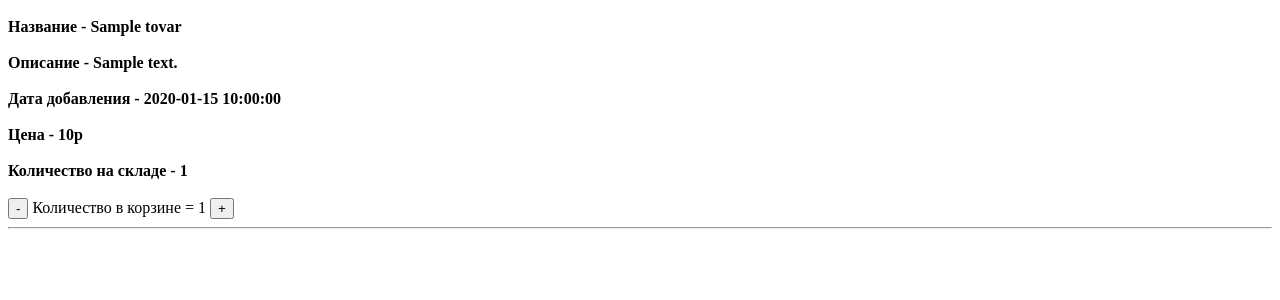
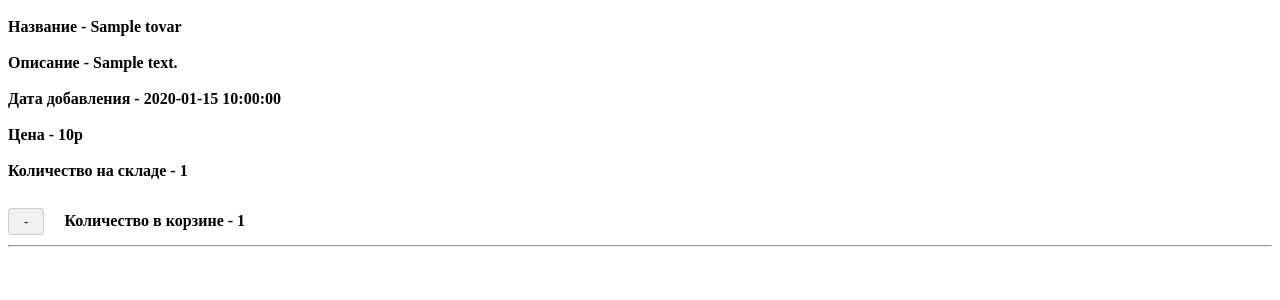
Before and after one commit to Skyfrozenn/Revolver-Marry-Walker, a Flask app: template app/templates/cards.html in a window 1280 px wide. Shown: the part 316-616 px from the top of the page. Run offline with Flask 3, Linux system fonts and the light colour scheme; the template is opened without the code that fills it: most values are stand-ins (such as "Sample title", 1, 10 or a date in 2020).

Commit message:
added : logic for adding/removing items from the cart

```diff
--- a/app/__init__.py
+++ b/app/__init__.py
@@ -15,5 +15,6 @@ from .route import (
     auth,
     profile,
     add_products,
-    view_products
+    view_products,
+    cart
 )
--- a/app/route/__init__.py
+++ b/app/route/__init__.py
@@ -1 +1 @@
-from . import auth, profile, add_products, view_products
+from . import auth, profile, add_products, view_products, cart
--- a/app/route/view_products.py
+++ b/app/route/view_products.py
@@ -1,5 +1,5 @@
 from .. import app
-from .auth import redirect, render_template, current_user, login_required, request
+from .auth import redirect, render_template, current_user, login_required, request, flash, url_for
 
 from ..database import select, Session, Subcategory, Category, joinedload, selectinload, func, Product, desc, Cart
 
--- a/app/templates/cards.html
+++ b/app/templates/cards.html
@@ -3,6 +3,35 @@
 <head>
     <meta charset="UTF-8">
     <title>Постеры</title>
+    <style>
+        .cart-controls {
+            display: flex;
+            align-items: center;
+            gap: 10px;
+            margin: 10px 0;
+        }
+
+        .cart-controls form {
+            margin: 0;
+        }
+
+        .cart-controls button {
+            padding: 5px 15px;
+            border: 1px solid #ccc;
+            background: #f0f0f0;
+            cursor: pointer;
+            border-radius: 3px;
+        }
+
+        .cart-controls button:hover {
+            background: #e0e0e0;
+        }
+
+        .cart-count {
+            font-weight: bold;
+            margin: 0 10px;
+        }
+    </style>
 </head>
 <h1>Revolver Marry Walker </h1>
 
@@ -26,33 +55,55 @@
             <b>Количество на складе - {{tovars.count}}</b> <br><br>
 
 
-            {% set ns = namespace(count_cart = 0)  %}
-            {%for cart_tovar in cart %}
-                {% if cart_tovar.product_id == tovars.id %}
+
+            {% set ns = namespace(count_cart = 0) %}
+            {% for cart_tovar in cart %}
+               {% if cart_tovar.product_id == tovars.id %}
                     {% set ns.count_cart = cart_tovar.count %}
                 {% endif %}
             {% endfor %}
 
-            {% if ns.count_cart > 0 %} <!--Тут будет просто форма изменения количества товара на плюс или минус-->
-                <button type="submit">-</button> Количество в корзине = {{ns.count_cart}} <button type="submit">+</button>
+            {% if ns.count_cart > 0 %}
+            <div class="cart-controls">
+                <form action="/add_product_cart" method="post">
+                    <input type="hidden" name="csrf_token" value="{{csrf_token()}}">
+                    <input type="hidden" name="product_id" value="{{tovars.id}}">
+                    <input type="hidden" name="_method" value="cards">
+                    <input type="hidden" name="action" value="decrease">
+                    <button type="submit">-</button>
+                    </form>
+
+                <span class="cart-count">Количество в корзине - {{ns.count_cart}}</span>
+
+                {% if ns.count_cart < tovars.count %}
+                <!-- Показываем + только если можно добавить -->
+                    <form action="/add_product_cart" method="post">
+                        <input type="hidden" name="csrf_token" value="{{csrf_token()}}">
+                        <input type="hidden" name="product_id" value="{{tovars.id}}">
+                        <input type="hidden" name="_method" value="cards">
+                        <input type="hidden" name="action" value="increase">
+                        <button type="submit">+</button>
+                    </form>
+                {% endif %}
+            </div>
+
             {% else %}
-                <button type="submit">Добавить в корзину</button>
+            <!-- Товара нет в корзине -->
+                <form action="/add_product_cart" method="post">
+                    <input type="hidden" name="csrf_token" value="{{csrf_token()}}">
+                    <input type="hidden" name="product_id" value="{{tovars.id}}">
+                    <input type="hidden" name="_method" value="cards">
+                    <input type="hidden" name="action" value="add">
+                    <button type="submit">Добавить в корзину</button>
+                </form>
             {% endif %}
             <hr>
-
-
-
-
         {% endfor %}
     {% else %}
         <b>Постеров пока нет!</b>
     {% endif %}
-
-
-
 </body>
 </html>
-
 <!--title : Mapped[str]
     descriprion : Mapped[str]
     avatar : Mapped[str] = mapped_column( nullable = True)
--- a/app/templates/products.html
+++ b/app/templates/products.html
@@ -35,7 +35,7 @@
         {% endfor %}
 
         {% if ns.count_cart > 0 %}
-             <button type="submit">-</button> Количество в корзине = {{ns.count_cart}} <button type="submit">+</button>
+            Количество в корзине = {{ns.count_cart}} <button type="submit">+</button>
         {% else %}
             <button type="submit">Добавить в корзину</button>
         {% endif %}
```
Also changed, not shown: app/route/cart.py (added, +56 -0 lines).
